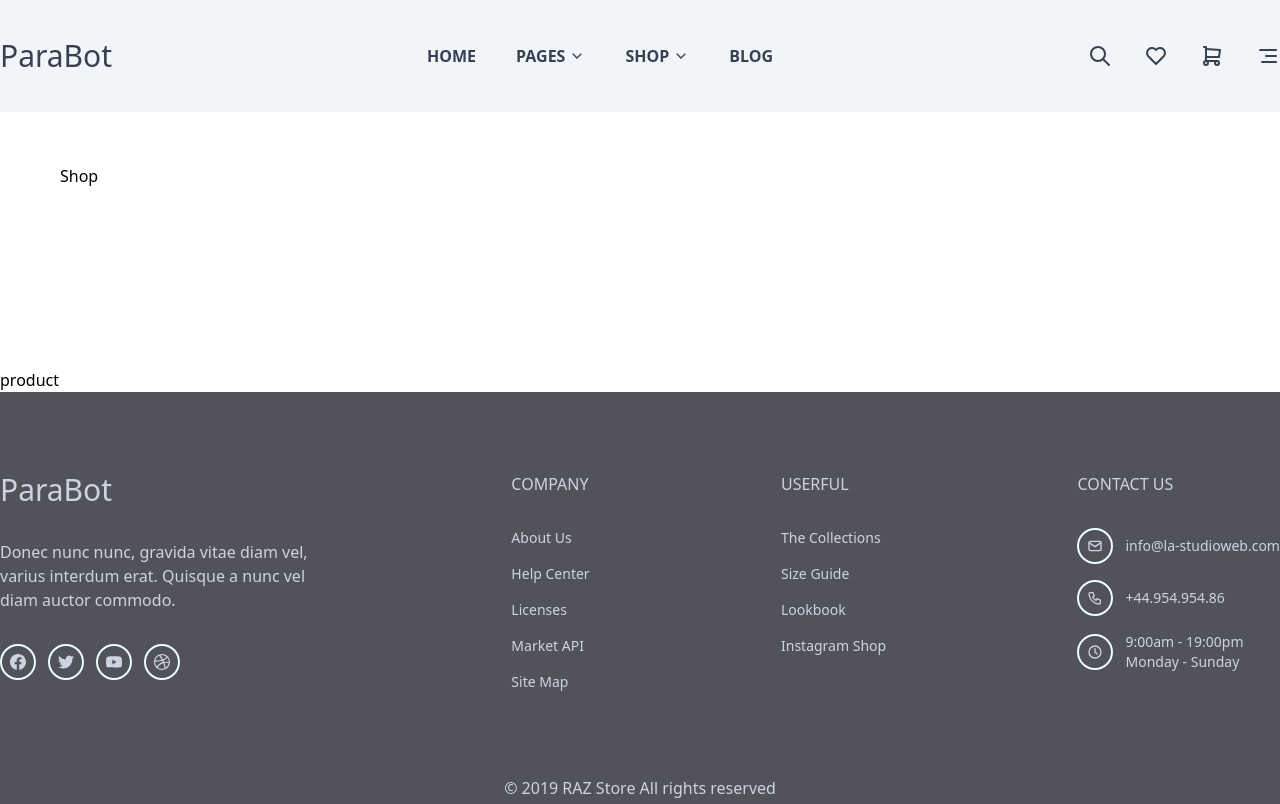
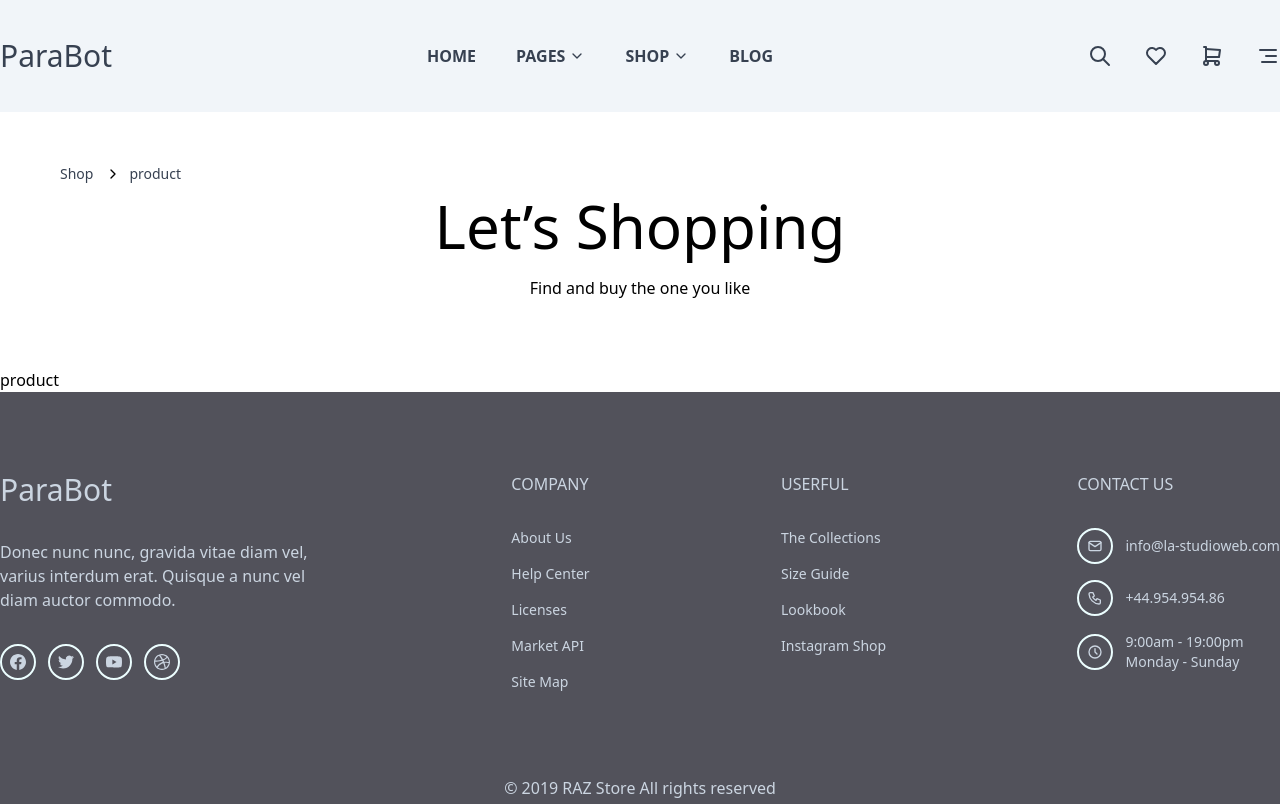
Before and after one commit to bimaap/fw9-parabot-frontend, a Next.js app: page /product in a window 1280 px wide. Built offline with nearby package versions, Linux system fonts and the light colour scheme.

Commit message:
fix: update banner

```diff
--- a/components/Banner.jsx
+++ b/components/Banner.jsx
@@ -1,34 +1,40 @@
+import Link from 'next/link';
 import React from 'react';
+import { FiChevronRight } from 'react-icons/fi';
 
-function Banner() {
+
+function Banner({basePath, basePathUrl, targetPath, targetPathUrl, titleBanner, subtitleBanner}) {
     return (
         <>
             <div className='h-64 flex justify-center'>
-                <div className='w-[1200px] flex justify-between bg-white'>
+                <div className='w-[1200px] bg-white'>
                     <div className='my-10'>
                         <nav className='flex px-5 py-3'>
                             <ol className='inline-flex items-center space-x-1 md:space-x-3'>
                                 <li className='inline-flex items-center'>
-                                    Shop
+                                    <Link href={basePathUrl} >
+                                        <a className='text-sm font-medium text-gray-700 hover:text-gray-900 dark:hover:text-white'>
+                                            {basePath}
+                                        </a>
+                                    </Link>
                                 </li>
                                 <li>
                                     <div className='flex items-center'>
-
+                                        <FiChevronRight/>
+                                        <Link href={targetPathUrl}>
+                                            <a className='ml-2 text-sm font-medium text-gray-700 hover:text-gray-900 dark:hover:text-white'>{targetPath}</a>
+                                        </Link>
                                     </div>
                                 </li>
                             </ol>
                         </nav>
+                        <div className='flex flex-col justify-center items-center gap-5'>
+                            <span className='text-6xl'>{titleBanner}</span>
+                            <span className='text-base'>{subtitleBanner}</span>
+                        </div>
                     </div>
-                    {/* <div className='grid grid-cols-12 gap-3'>
-                        <div className='col-start-2 col-end-5'>
-                            a
-                        </div>
-                    </div> */}
                 </div>
             </div>
-            {/* <nav className='flex px-5 py-3 text-gray-700'>
-                aa
-            </nav> */}
         </>
     );
 }
--- a/pages/product.js
+++ /dev/null
@@ -1,17 +0,0 @@
-import React from 'react';
-import Banner from '../components/Banner';
-import Footer from '../components/Footer';
-import Header from '../components/Header';
-
-function product() {
-    return (
-        <>
-            <Header />
-            <Banner/>
-            <div>product</div>
-            <Footer />
-        </>
-    );
-}
-
-export default product;
--- /dev/null
+++ b/pages/product/index.js
@@ -0,0 +1,17 @@
+import React from 'react';
+import Banner from '../../components/Banner';
+import Footer from '../../components/Footer';
+import Header from '../../components/Header';
+
+function product() {
+    return (
+        <>
+            <Header />
+            <Banner basePath='Shop' basePathUrl='#' targetPath='product' targetPathUrl='#' titleBanner='Let’s Shopping' subtitleBanner='Find and buy the one you like'/>
+            <div>product</div>
+            <Footer />
+        </>
+    );
+}
+
+export default product;
```
